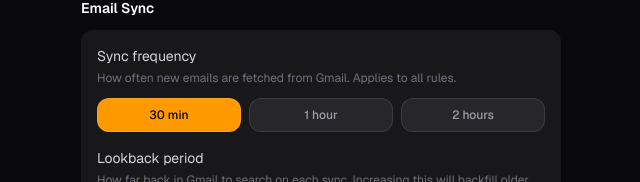
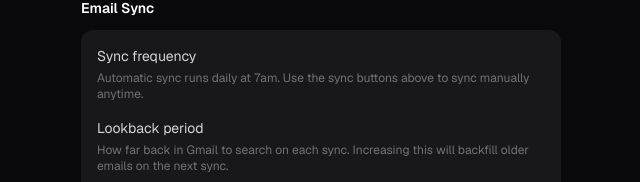
Before and after one commit to kunalmaliks/family-assistant, a Next.js app: page /settings in a window 1280 px wide. Shown: the part 265-447 px from the top of the page, without its empty margins (319-959 px from the left). Built offline with nearby package versions, Linux system fonts and the light colour scheme; no server answers; sample sign-in values are in the browser's storage.

Commit message:
Replace sync frequency buttons with daily 7am label

```diff
--- a/app/(app)/settings/page.tsx
+++ b/app/(app)/settings/page.tsx
@@ -230,28 +230,7 @@ export default function SettingsPage() {
           <div className="bg-zinc-900 rounded-xl p-4 space-y-4">
             <div>
               <p className="text-sm text-zinc-300 mb-1">Sync frequency</p>
-              <p className="text-xs text-zinc-500 mb-3">How often new emails are fetched from Gmail. Applies to all rules.</p>
-              <div className="flex gap-2">
-                {[
-                  { value: "30min", label: "30 min" },
-                  { value: "1hour", label: "1 hour" },
-                  { value: "2hour", label: "2 hours" },
-                ].map((opt) => (
-                  <button
-                    key={opt.value}
-                    onClick={() => saveSettings({ sync_frequency: opt.value })}
-                    disabled={savingSync}
-                    className={cn(
-                      "flex-1 py-2 text-xs rounded-xl border font-medium transition-all",
-                      syncFrequency === opt.value
-                        ? "bg-amber-500 text-black border-amber-500"
-                        : "bg-zinc-800 text-zinc-400 border-zinc-700 hover:border-zinc-500"
-                    )}
-                  >
-                    {opt.label}
-                  </button>
-                ))}
-              </div>
+              <p className="text-xs text-zinc-500">Automatic sync runs daily at 7am. Use the sync buttons above to sync manually anytime.</p>
             </div>
             <div>
               <p className="text-sm text-zinc-300 mb-1">Lookback period</p>
```
